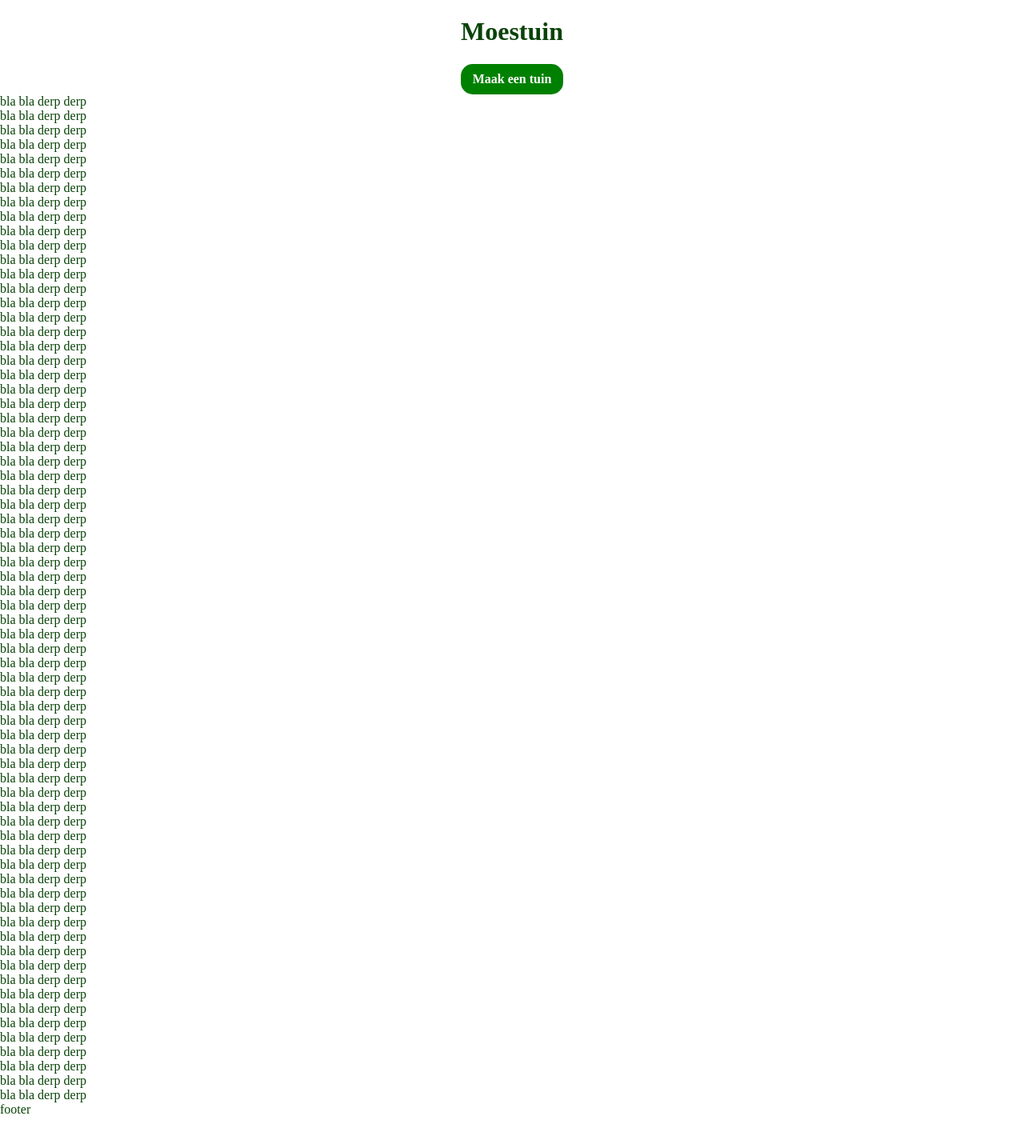
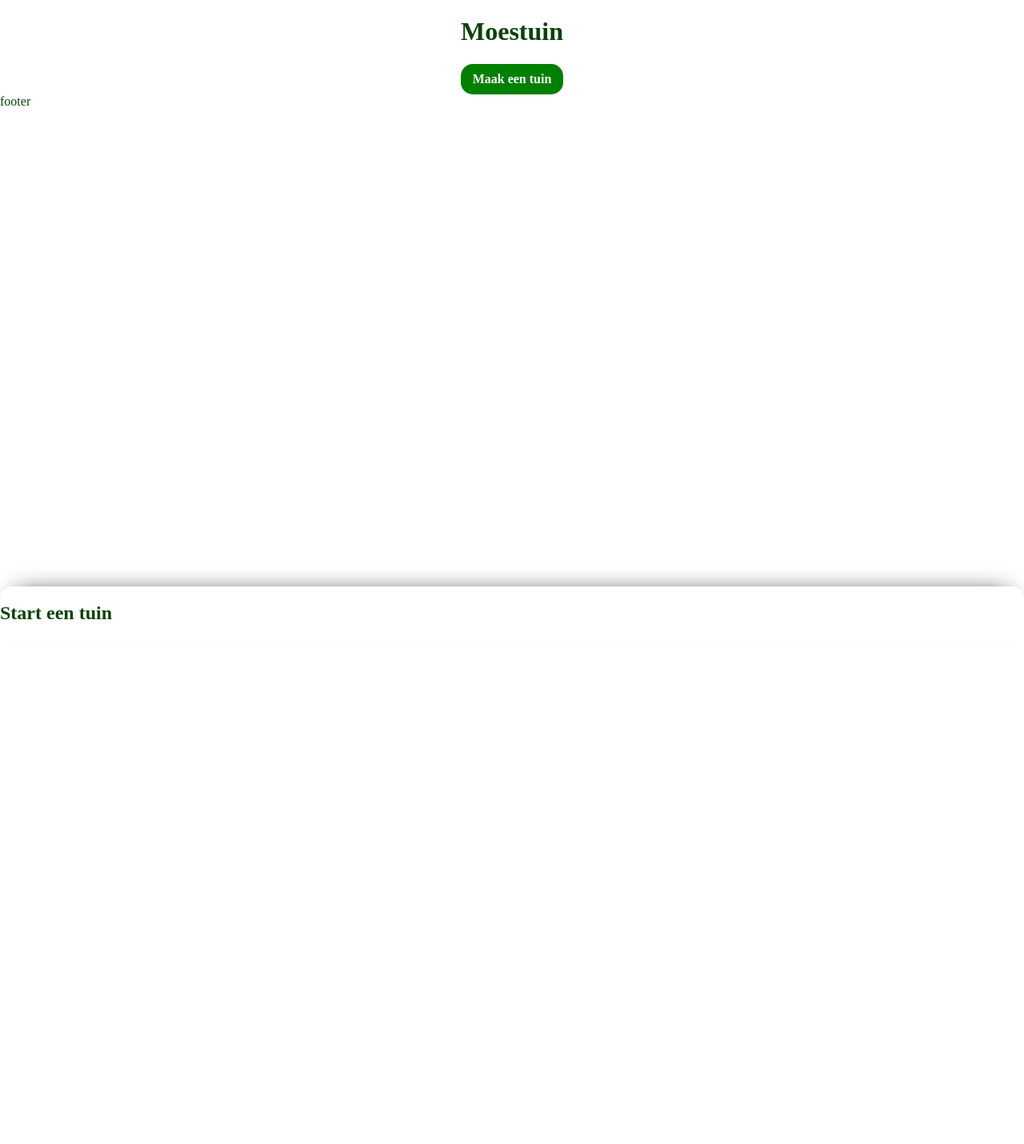
Before and after one commit to Ffyud/moestuin-gui, an Angular app: page / in a window 1280 px wide. Shown: the top 1430 px of the page at 80% size. After the commit the page ends 918 px from the top, so only its background shows below. Built offline with nearby package versions, Linux system fonts and the light colour scheme.

Commit message:
add bottom-modal

```diff
--- a/src/app/app.component.html
+++ b/src/app/app.component.html
@@ -2,78 +2,7 @@
 
 <div class="wrap">
   <app-garden></app-garden>
-
-  <span>bla bla derp derp<br/> </span>
-  <span>bla bla derp derp<br/> </span>
-  <span>bla bla derp derp<br/> </span>
-  <span>bla bla derp derp<br/> </span>
-  <span>bla bla derp derp<br/> </span>
-  <span>bla bla derp derp<br/> </span>
-  <span>bla bla derp derp<br/> </span>
-  <span>bla bla derp derp<br/> </span>
-  <span>bla bla derp derp<br/> </span>
-  <span>bla bla derp derp<br/> </span>
-  <span>bla bla derp derp<br/> </span>
-  <span>bla bla derp derp<br/> </span>
-  <span>bla bla derp derp<br/> </span>
-  <span>bla bla derp derp<br/> </span>
-  <span>bla bla derp derp<br/> </span>
-  <span>bla bla derp derp<br/> </span>
-  <span>bla bla derp derp<br/> </span>
-  <span>bla bla derp derp<br/> </span>
-  <span>bla bla derp derp<br/> </span>
-  <span>bla bla derp derp<br/> </span>
-  <span>bla bla derp derp<br/> </span>
-  <span>bla bla derp derp<br/> </span>
-  <span>bla bla derp derp<br/> </span>
-  <span>bla bla derp derp<br/> </span>
-  <span>bla bla derp derp<br/> </span>
-  <span>bla bla derp derp<br/> </span>
-  <span>bla bla derp derp<br/> </span>
-  <span>bla bla derp derp<br/> </span>
-  <span>bla bla derp derp<br/> </span>
-  <span>bla bla derp derp<br/> </span>
-  <span>bla bla derp derp<br/> </span>
-  <span>bla bla derp derp<br/> </span>
-  <span>bla bla derp derp<br/> </span>
-  <span>bla bla derp derp<br/> </span>
-  <span>bla bla derp derp<br/> </span>
-  <span>bla bla derp derp<br/> </span>
-  <span>bla bla derp derp<br/> </span>
-  <span>bla bla derp derp<br/> </span>
-
-  <span>bla bla derp derp<br/> </span>
-  <span>bla bla derp derp<br/> </span>
-  <span>bla bla derp derp<br/> </span>
-  <span>bla bla derp derp<br/> </span>
-  <span>bla bla derp derp<br/> </span>
-  <span>bla bla derp derp<br/> </span>
-  <span>bla bla derp derp<br/> </span>
-  <span>bla bla derp derp<br/> </span>
-  <span>bla bla derp derp<br/> </span>
-  <span>bla bla derp derp<br/> </span>
-  <span>bla bla derp derp<br/> </span>
-  <span>bla bla derp derp<br/> </span>
-  <span>bla bla derp derp<br/> </span>
-  <span>bla bla derp derp<br/> </span>
-  <span>bla bla derp derp<br/> </span>
-  <span>bla bla derp derp<br/> </span>
-  <span>bla bla derp derp<br/> </span>
-  <span>bla bla derp derp<br/> </span>
-  <span>bla bla derp derp<br/> </span>
-  <span>bla bla derp derp<br/> </span>
-  <span>bla bla derp derp<br/> </span>
-  <span>bla bla derp derp<br/> </span>
-  <span>bla bla derp derp<br/> </span>
-  <span>bla bla derp derp<br/> </span>
-  <span>bla bla derp derp<br/> </span>
-  <span>bla bla derp derp<br/> </span>
-  <span>bla bla derp derp<br/> </span>
-  <span>bla bla derp derp<br/> </span>
-  <span>bla bla derp derp<br/> </span>
-  <span>bla bla derp derp<br/> </span>
-  <span>bla bla derp derp<br/> </span>
-  <span>bla bla derp derp<br/> </span>
+  <app-bottom-modal> </app-bottom-modal>
 </div>
 
 <footer>
--- a/src/app/app.module.ts
+++ b/src/app/app.module.ts
@@ -5,12 +5,14 @@ import { AppRoutingModule } from './app-routing.module';
 import { AppComponent } from './app.component';
 import { GardenComponent } from './garden/garden.component';
 import { HeaderComponent } from './header/header.component';
+import { BottomModalComponent } from './bottom-modal/bottom-modal.component';
 
 @NgModule({
   declarations: [
     AppComponent,
     GardenComponent,
-    HeaderComponent
+    HeaderComponent,
+    BottomModalComponent
   ],
   imports: [
     BrowserModule,
--- /dev/null
+++ b/src/app/bottom-modal/bottom-modal.component.css
@@ -0,0 +1,16 @@
+.bottom-modal {
+    background: #FFF;
+    border-top-left-radius: 15px;
+    border-top-right-radius: 15px;
+    animation: bottom-show 200ms;
+    z-index: 999;
+    position: fixed;
+    bottom: 0px;
+    width: 100%;
+    box-shadow: 0px -10px 30px -20px #000;
+}
+
+@keyframes bottom-show {
+    0% { translate: 0% 100%;}
+    100% { translate: 0% 0%;}
+}
--- /dev/null
+++ b/src/app/bottom-modal/bottom-modal.component.html
@@ -0,0 +1,5 @@
+<div class="bottom-modal">
+
+<h2>Start een tuin</h2>
+
+</div>
--- /dev/null
+++ b/src/app/bottom-modal/bottom-modal.component.ts
@@ -0,0 +1,15 @@
+import { Component, OnInit } from '@angular/core';
+
+@Component({
+  selector: 'app-bottom-modal',
+  templateUrl: './bottom-modal.component.html',
+  styleUrls: ['./bottom-modal.component.css']
+})
+export class BottomModalComponent implements OnInit {
+
+  constructor() { }
+
+  ngOnInit(): void {
+  }
+
+}
```
Also changed, not shown: 1 other file (tests, documents, lock files or other folders).
